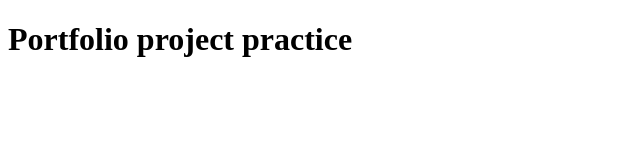
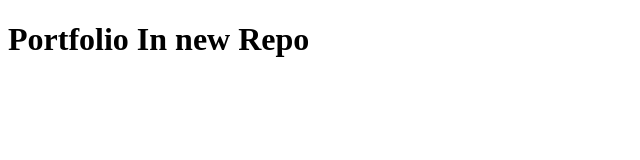
Before and after one commit to Mehajabeen2/Mehajabeen2, a plain HTML site: page index.html in a window 1280 px wide. Shown: the whole page, without its empty margins (0-640 px from the left). Drawn offline with Linux system fonts and the light colour scheme.

Commit message:
Profolio

```diff
--- a/index.html
+++ b/index.html
@@ -6,6 +6,6 @@
     <title>Project 1</title>
 </head>
 <body>
-    <h1>Portfolio project practice</h1>
+    <h1>Portfolio In new Repo</h1>
 </body>
 </html>
```
